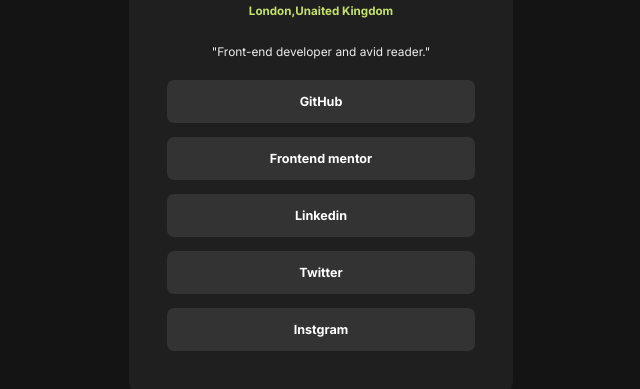
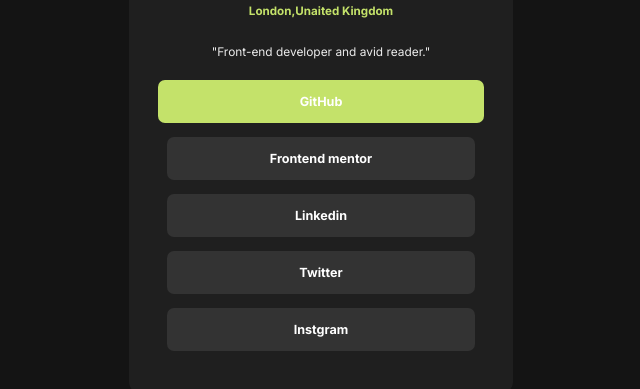
Before and after one commit to Karimwalid/front-end-challenges-02, a plain HTML site: page index.html in a window 1280 px wide. In both pictures the pointer is over the link "GitHub". Shown: the part 295-684 px from the top of the page, without its empty margins (319-959 px from the left). Drawn offline with Linux system fonts and the light colour scheme.

Commit message:
updated hover

```diff
--- a/design/style.css
+++ b/design/style.css
@@ -67,6 +67,13 @@ body{
     font-weight: 700;
     text-decoration: none;
 
+    transition:0.444s;
+
+
+}
+.links a:hover{
+    width:85%;
+    background-color:hsl(75, 67%, 65%);
 
 }
 .links a:last-child{
```
